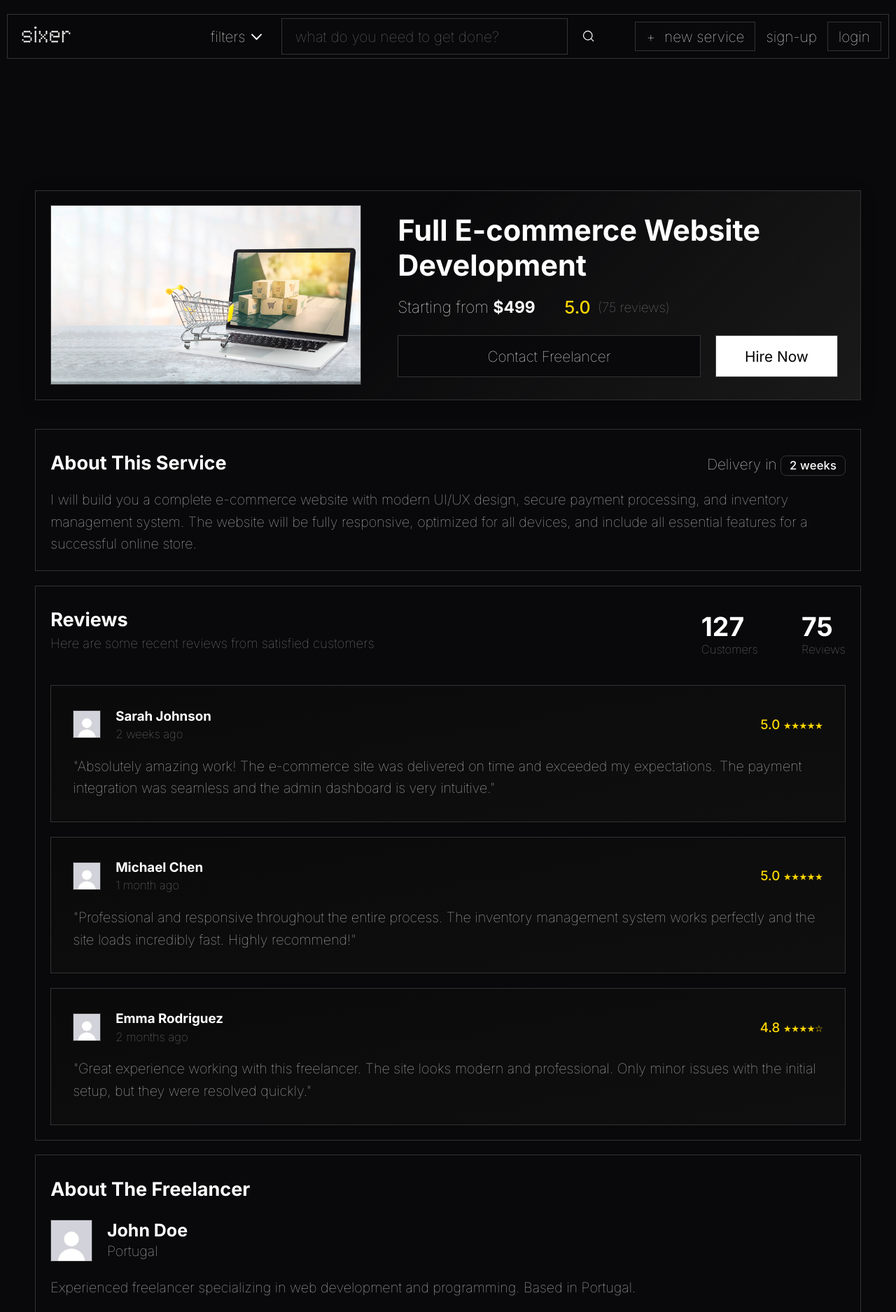
After one commit to simaopsbarbosa/sixer, a PHP site: page /pages/service-freelancer.php in a window 1280 px wide. The commit adds this page. Shown: the whole page at 70% size. Run offline with PHP 8.4, Linux system fonts and the light colour scheme.

Commit message:
added the freelancer view of the forum, with the ability to choose conversations and mark them as completed (hardcoded)

```diff
--- a/css/service.css
+++ b/css/service.css
@@ -70,10 +70,16 @@
 
 .service-image {
   flex-shrink: 0;
-  width: 533px; /* 16:9 ratio with 300px height */
-  height: 300px;
+  width: 100%;
+  max-width: 444px;
+  aspect-ratio: 16 / 9;
+  height: auto;
   position: relative;
   z-index: 2;
+  background: #181920;
+  display: flex;
+  align-items: center;
+  justify-content: center;
 }
 
 .service-image img {
@@ -81,6 +87,8 @@
   height: 100%;
   object-fit: cover;
   border: 1px solid #333333;
+  display: block;
+  aspect-ratio: 16 / 9;
 }
 
 .service-info {
--- /dev/null
+++ b/pages/service-freelancer.php
@@ -0,0 +1,255 @@
+<?php require_once '../templates/common.php'; ?>
+<!DOCTYPE html>
+<html lang="en">
+  <head>
+    <meta charset="UTF-8" />
+    <meta name="viewport" content="width=device-width, initial-scale=1.0" />
+    <link rel="stylesheet" href="../css/styles.css" />
+    <link rel="stylesheet" href="../css/service.css" />
+    <title>sixer - service</title>
+  </head>
+
+  <body>
+    <?php drawHeader(); ?>
+    <main>
+      <div class="service-container">
+        <div class="service-header">
+          <div class="service-image">
+            <img
+              src="../assets/images/e-commerce.jpg"
+              alt="E-commerce Website Service"
+            />
+          </div>
+          <div class="service-info">
+            <div class="service-info-top">
+              <h1>Full E-commerce Website Development</h1>
+              <div class="service-meta">
+                <span class="service-price"
+                  >Starting from
+                  <span style="font-weight: bold">$499</span></span
+                >
+                <div class="service-rating">
+                  <span class="rating-value">5.0</span>
+                  <span class="rating-count">(75 reviews)</span>
+                </div>
+              </div>
+            </div>
+            <div class="service-actions">
+              <button class="contact-button" id="toggleForumBtn">Contact Freelancer</button>
+              <a href="payment.php">
+                <button class="hire-button">Hire Now</button>
+              </a>
+            </div>
+          </div>
+        </div> <!-- end of service-header -->
+
+        <div id="forumSection" class="service-section forum-section" style="display: none;">
+          <div class="conversation-tabs-container">
+            <div class="conversation-tabs">
+              <button class="conversation-tab active" data-user="John Doe">John Doe</button>
+              <button class="conversation-tab" data-user="Sarah Johnson">Sarah Johnson</button>
+              <button class="conversation-tab" data-user="Michael Chen">Michael Chen</button>
+              <button class="conversation-tab" data-user="Emma Rodriguez">Emma Rodriguez</button>
+            </div>
+          </div>
+          <div class="forum-header-row">
+            <h2 style="margin: 0;">Private Forum with <span id="activeUser">John Doe</span></h2>
+            <button class="simple-button" style="margin-left: auto;">Mark as Completed</button>
+          </div>
+          <div class="forum-messages">
+            <div class="forum-message">
+              <img src="../assets/images/default.jpg" alt="John Doe" class="forum-avatar" />
+              <div class="forum-message-content">
+                <div class="forum-message-header">
+                  <span class="forum-username">John Doe</span>
+                  <span class="forum-date">2025-05-20</span>
+                </div>
+                <div class="forum-text">Hello! How can I help you with your e-commerce project?</div>
+              </div>
+            </div>
+            <div class="forum-message">
+              <img src="../assets/images/default.jpg" alt="You" class="forum-avatar" />
+              <div class="forum-message-content">
+                <div class="forum-message-header">
+                  <span class="forum-username">You</span>
+                  <span class="forum-date">2025-05-21</span>
+                </div>
+                <div class="forum-text">Hi! I have some questions about payment integration.</div>
+              </div>
+            </div>
+          </div>
+          <form class="forum-form" method="post">
+            <input type="text" name="message" placeholder="Write a message..." required class="forum-input" />
+            <button type="submit" aria-label="Send">
+              <span class="send-text">Send</span>
+              <span class="send-icon">
+                <svg viewBox="0 0 24 24" fill="none" stroke="currentColor" stroke-width="2" stroke-linecap="round" stroke-linejoin="round" width="20" height="20"><line x1="22" y1="2" x2="11" y2="13"></line><polygon points="22 2 15 22 11 13 2 9 22 2"></polygon></svg>
+              </span>
+            </button>
+          </form>
+          <label class="forum-notify-label">
+            <input type="checkbox" name="notify_email" />
+            Send email nofitication for new messages
+          </label>
+        </div>
+
+        <div class="service-content">
+          <div class="service-section about-service-section">
+            <div class="about-service-header">
+              <h2>About This Service</h2>
+              <span
+                >Delivery in
+                <span class="service-eta">2 weeks</span>
+              </span>
+            </div>
+            <p>
+              I will build you a complete e-commerce website with modern UI/UX
+              design, secure payment processing, and inventory management
+              system. The website will be fully responsive, optimized for all
+              devices, and include all essential features for a successful
+              online store.
+            </p>
+          </div>
+
+          <div class="service-section">
+            <div class="section-header">
+              <div class="reviews-title">
+                <h2>Reviews</h2>
+                <span class="reviews-subtitle"
+                  >Here are some recent reviews from satisfied customers</span
+                >
+              </div>
+              <div class="reviews-stats">
+                <div class="stat">
+                  <span class="stat-value">127</span>
+                  <span class="stat-label">Customers</span>
+                </div>
+                <div class="stat">
+                  <span class="stat-value">75</span>
+                  <span class="stat-label">Reviews</span>
+                </div>
+              </div>
+            </div>
+            <div class="reviews-list">
+              <div class="review-card">
+                <div class="review-header">
+                  <div class="reviewer-info">
+                    <img
+                      src="../assets/images/default.jpg"
+                      alt="Sarah Johnson"
+                      class="reviewer-avatar"
+                    />
+                    <div class="reviewer-details">
+                      <span class="reviewer-name">Sarah Johnson</span>
+                      <span class="review-date">2 weeks ago</span>
+                    </div>
+                  </div>
+                  <div class="review-rating">5.0 ★★★★★</div>
+                </div>
+                <p class="review-text">
+                  "Absolutely amazing work! The e-commerce site was delivered on
+                  time and exceeded my expectations. The payment integration was
+                  seamless and the admin dashboard is very intuitive."
+                </p>
+              </div>
+
+              <div class="review-card">
+                <div class="review-header">
+                  <div class="reviewer-info">
+                    <img
+                      src="../assets/images/default.jpg"
+                      alt="Michael Chen"
+                      class="reviewer-avatar"
+                    />
+                    <div class="reviewer-details">
+                      <span class="reviewer-name">Michael Chen</span>
+                      <span class="review-date">1 month ago</span>
+                    </div>
+                  </div>
+                  <div class="review-rating">5.0 ★★★★★</div>
+                </div>
+                <p class="review-text">
+                  "Professional and responsive throughout the entire process.
+                  The inventory management system works perfectly and the site
+                  loads incredibly fast. Highly recommend!"
+                </p>
+              </div>
+
+              <div class="review-card">
+                <div class="review-header">
+                  <div class="reviewer-info">
+                    <img
+                      src="../assets/images/default.jpg"
+                      alt="Emma Rodriguez"
+                      class="reviewer-avatar"
+                    />
+                    <div class="reviewer-details">
+                      <span class="reviewer-name">Emma Rodriguez</span>
+                      <span class="review-date">2 months ago</span>
+                    </div>
+                  </div>
+                  <div class="review-rating">4.8 ★★★★☆</div>
+                </div>
+                <p class="review-text">
+                  "Great experience working with this freelancer. The site looks
+                  modern and professional. Only minor issues with the initial
+                  setup, but they were resolved quickly."
+                </p>
+              </div>
+            </div>
+          </div>
+
+          <a href="profile.php" class="service-section">
+            <h2>About The Freelancer</h2>
+            <div class="freelancer-info">
+              <div class="freelancer-header">
+                <img
+                  src="../assets/images/default.jpg"
+                  alt="John Doe"
+                  class="freelancer-avatar"
+                />
+                <div class="freelancer-details">
+                  <h3>John Doe</h3>
+                  <p class="freelancer-location">Portugal</p>
+                </div>
+              </div>
+              <p class="freelancer-description">
+                Experienced freelancer specializing in web development and
+                programming. Based in Portugal.
+              </p>
+            </div>
+          </a>
+        </div>
+      </div>
+    </main>
+    <script>
+      document.getElementById('toggleForumBtn').addEventListener('click', function() {
+        var forum = document.getElementById('forumSection');
+        if (forum.style.display === 'none') {
+          forum.style.display = 'block';
+          this.textContent = 'Hide Forum';
+        } else {
+          forum.style.display = 'none';
+          this.textContent = 'View Conversations';
+        }
+      });
+
+      // Tab switching logic
+      const tabs = document.querySelectorAll('.conversation-tab');
+      const activeUserSpan = document.getElementById('activeUser');
+      tabs.forEach(tab => {
+        tab.addEventListener('click', function() {
+          document.querySelector('.conversation-tab.active').classList.remove('active');
+          this.classList.add('active');
+          activeUserSpan.textContent = this.dataset.user;
+          // In a real app, here you would load the conversation for the selected user
+        });
+      });
+    </script>
+    <style>
+      @import url('https://fonts.googleapis.com/css2?family=Inter:wght@100;400;700&display=swap');
+
+
+    </style>
+  </body>
+</html>
```
Also changed, not shown: other parts of css/service.css (+75 -9 lines).
